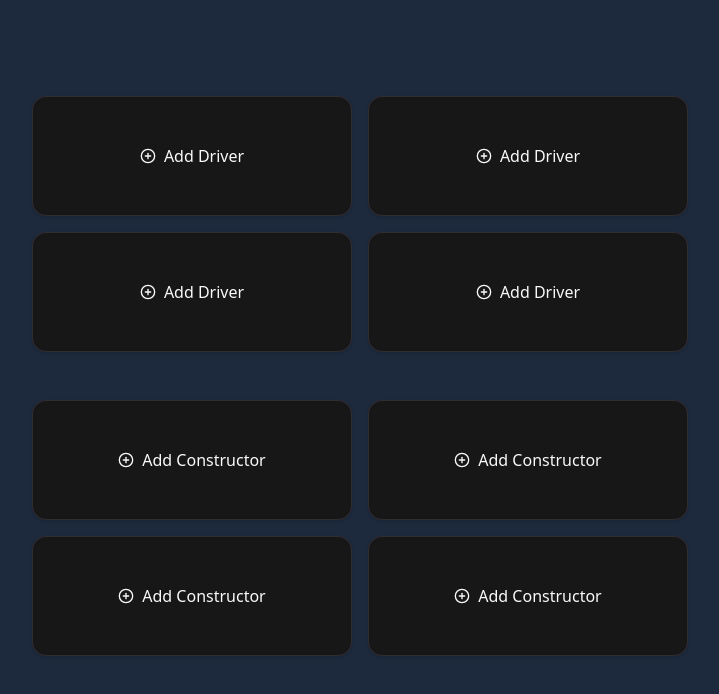
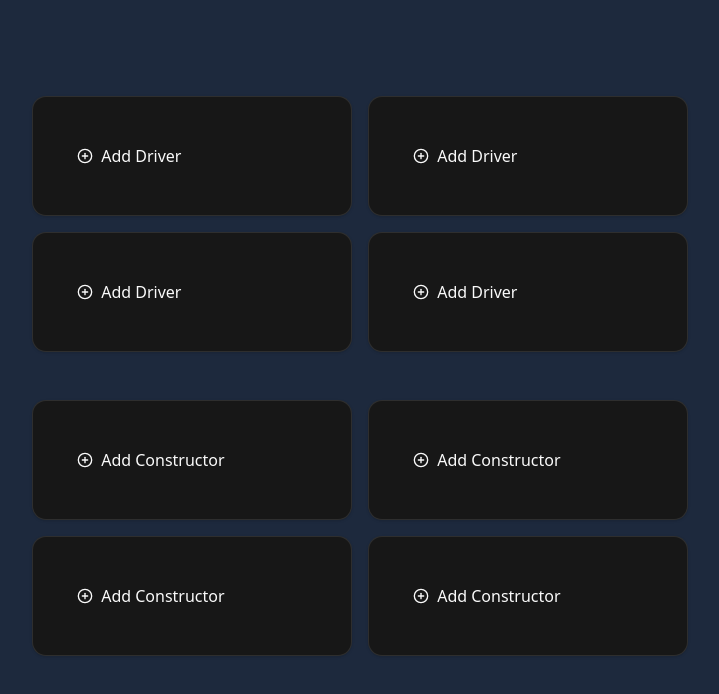
Before and after one commit to emsqrd/f1-companion, a React (Vite) app: page / in a window 1280 px wide. Shown: the top 694 px of the page, without its empty margins (280-999 px from the left). Built offline with nearby package versions, Linux system fonts and the light colour scheme.

Commit message:
refactor: bringing back general role card to keep styling centralized

```diff
--- a/src/components/ConstructorCard/ConstructorCard.tsx
+++ b/src/components/ConstructorCard/ConstructorCard.tsx
@@ -1,8 +1,8 @@
 import type { Constructor } from '@/contracts/Roles';
 import { Car, CirclePlus, Trash } from 'lucide-react';
 
+import { RoleCard } from '../RoleCard/RoleCard';
 import { Button } from '../ui/button';
-import { Card, CardContent } from '../ui/card';
 
 interface ConstructorCardProps {
   constructor: Constructor | null;
@@ -11,10 +11,9 @@ interface ConstructorCardProps {
 }
 
 export function ConstructorCard({ constructor, onOpenSheet, onRemove }: ConstructorCardProps) {
+  const renderCardContent = () => {
     if (!constructor) {
       return (
-      <Card className="w-80 h-30">
-        <CardContent className="flex items-center justify-center h-full">
         <Button
           onClick={onOpenSheet}
           variant="ghost"
@@ -23,14 +22,10 @@ export function ConstructorCard({ constructor, onOpenSheet, onRemove }: Construc
           <CirclePlus />
           Add Constructor
         </Button>
-        </CardContent>
-      </Card>
       );
-  }
-
+    } else {
       return (
-    <Card className="w-80 h-30">
-      <CardContent className="flex items-center justify-between group h-full">
+        <>
           <span className="flex items-center gap-2">
             <Car />
             {constructor.name}
@@ -42,7 +37,10 @@ export function ConstructorCard({ constructor, onOpenSheet, onRemove }: Construc
           >
             <Trash />
           </Button>
-      </CardContent>
-    </Card>
+        </>
       );
     }
+  };
+
+  return <RoleCard renderCardContent={renderCardContent} />;
+}
--- a/src/components/DriverCard/DriverCard.tsx
+++ b/src/components/DriverCard/DriverCard.tsx
@@ -1,8 +1,8 @@
 import type { Driver } from '@/contracts/Roles';
 import { CirclePlus, CircleUserRound, Trash } from 'lucide-react';
 
+import { RoleCard } from '../RoleCard/RoleCard';
 import { Button } from '../ui/button';
-import { Card, CardContent } from '../ui/card';
 
 interface DriverCardProps {
   driver: Driver | null;
@@ -11,10 +11,9 @@ interface DriverCardProps {
 }
 
 export function DriverCard({ driver, onOpenSheet, onRemove }: DriverCardProps) {
+  const renderCardContent = () => {
     if (!driver) {
       return (
-      <Card className="w-80 h-30">
-        <CardContent className="flex items-center justify-center h-full">
         <Button
           onClick={onOpenSheet}
           variant="ghost"
@@ -23,14 +22,10 @@ export function DriverCard({ driver, onOpenSheet, onRemove }: DriverCardProps) {
           <CirclePlus />
           Add Driver
         </Button>
-        </CardContent>
-      </Card>
       );
-  }
-
+    } else {
       return (
-    <Card className="w-80 h-30">
-      <CardContent className="flex items-center justify-between group h-full">
+        <>
           <span className="flex items-center gap-2">
             <CircleUserRound />
             {`${driver.firstName} ${driver.lastName}`}
@@ -43,7 +38,10 @@ export function DriverCard({ driver, onOpenSheet, onRemove }: DriverCardProps) {
           >
             <Trash />
           </Button>
-      </CardContent>
-    </Card>
+        </>
       );
     }
+  };
+
+  return <RoleCard renderCardContent={renderCardContent} />;
+}
--- /dev/null
+++ b/src/components/RoleCard/RoleCard.tsx
@@ -0,0 +1,13 @@
+import type { ReactNode } from 'react';
+
+import { Card, CardContent } from '../ui/card';
+
+export function RoleCard({ renderCardContent }: { renderCardContent: () => ReactNode }) {
+  return (
+    <Card className="w-80 h-30">
+      <CardContent className="flex items-center justify-between group h-full">
+        {renderCardContent()}
+      </CardContent>
+    </Card>
+  );
+}
```
Lines whose indentation alone changed are shown as unchanged.
